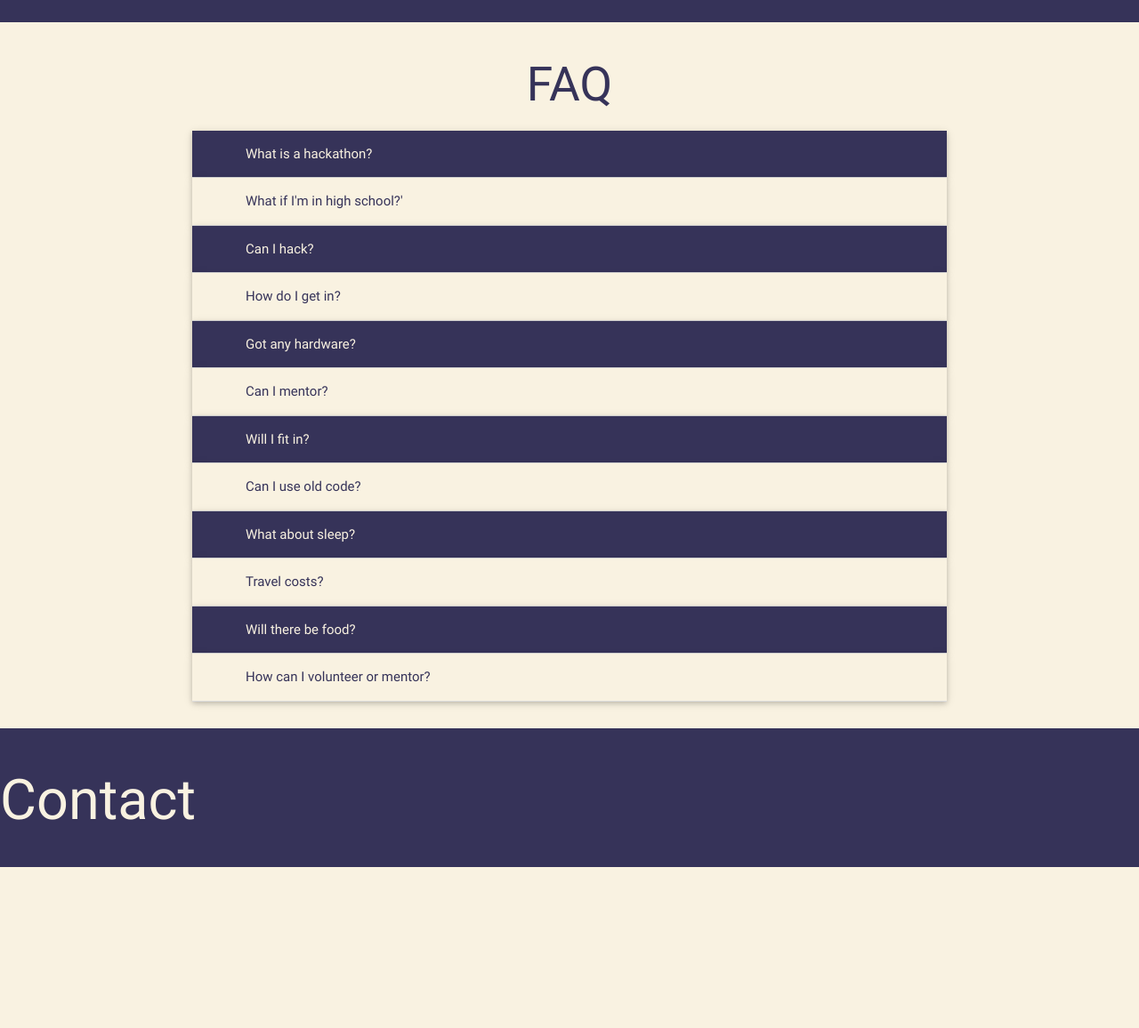
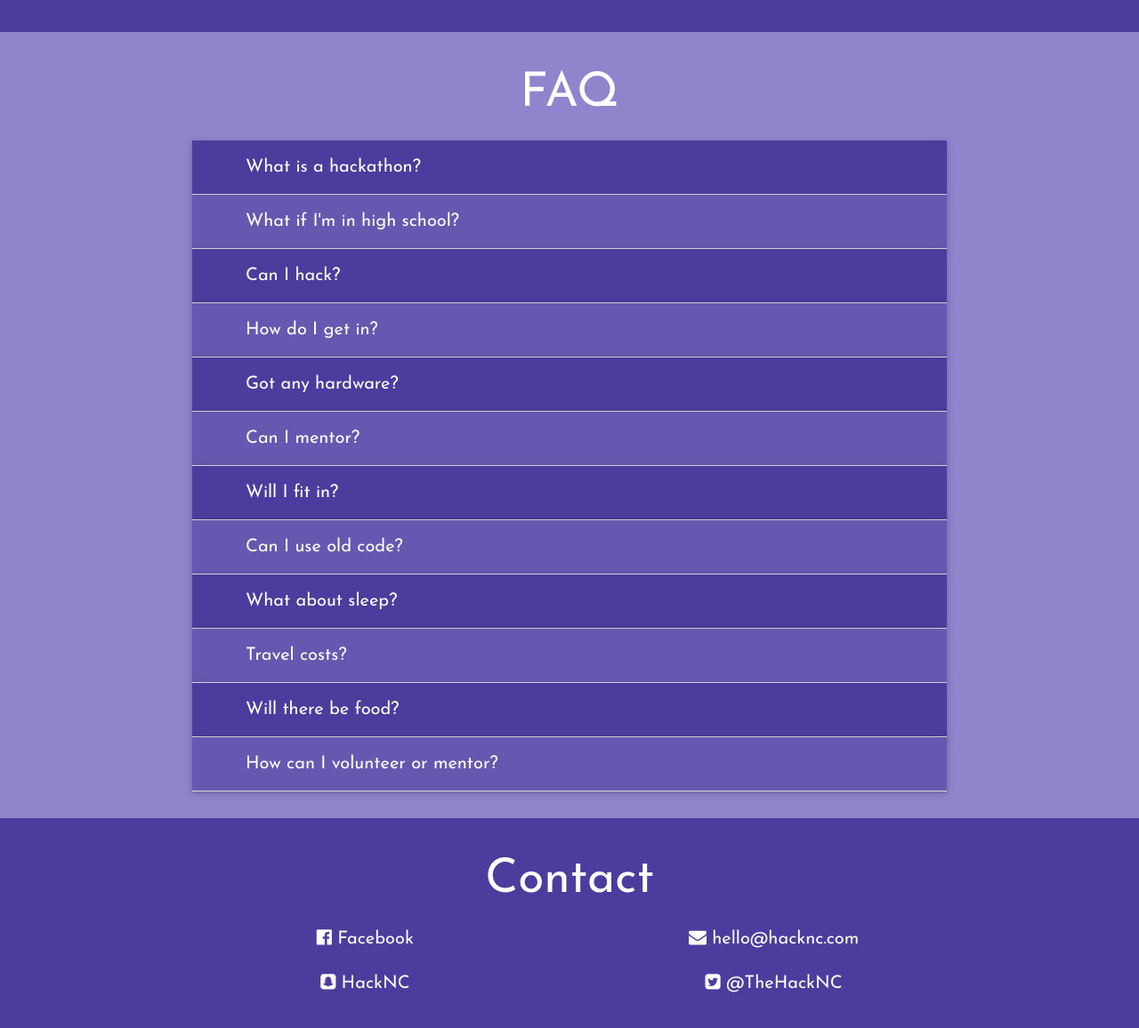
Before and after one commit to HackNC/fall2017, a Flask app: page / in a window 1280 px wide. Shown: the part 1301-2457 px from the top of the page at 89% size. Before the commit the page ends 2276 px from the top, so only its background shows below. Run offline with Flask 2, Linux system fonts and the light colour scheme; some libraries are stand-ins or nearby versions.

Commit message:
Colors, Contact, Maps

```diff
--- a/static/assets/js/main.js
+++ b/static/assets/js/main.js
@@ -14,12 +14,12 @@ $(document).ready(function() {
     $(window).scroll(function() {
         if ($(window).scrollTop() > navtop) {
             $('#navbar').addClass('nfixed');
-            $('#navbar').css('background-color', 'rgba(249, 242, 225, 1)');
+            $('#navbar').css('background-color', 'rgba(75, 61, 157, 1)');
         }
         else {
             $('#navbar').removeClass('nfixed');
             var alpha = $(window).scrollTop() / navtop;
-            $('#navbar').css('background-color', 'rgba(249, 242, 225, '+ alpha + ')');
+            $('#navbar').css('background-color', 'rgba(75, 61, 157, '+ alpha + ')');
         }
     });
 });
--- /dev/null
+++ b/static/assets/sass/components/_palette.scss
@@ -0,0 +1,46 @@
+$white: #FFFFFF;
+$black: #000000;
+
+$gray: #2C2C31;
+$light-gray: #272727;
+$table-gray: #313134;
+$white-gray: #f7f7f7;
+$brown: #4F4744;
+
+$blue-1: #204F80; // Darkest
+$blue-2: #3178C4;
+$blue-3: #3D9BF5;
+$blue-4: #5FB1FC; // Lightest
+
+$yellow-1: #FFC027;
+$yellow-2: #FFD600;
+
+$hunter-navy: #273A50;
+$hunter-blue: #57A0E5;
+$hunter-purple: #855CB5;
+$hunter-green: #9DE0BD;
+$hunter-yellow: #FFD600;
+
+// $color-primary-0: #E36E43;	// Main Primary color */
+// $color-primary-1: #FFB397;
+// $color-primary-2: #FE946D;
+// $color-primary-3: #C84C1E;
+// $color-primary-4: #9F330B;
+
+// $color-secondary-1-0: #E3C243;	// Main Secondary color (1) */
+// $color-secondary-1-1: #FFEA97;
+// $color-secondary-1-2: #FEE16D;
+// $color-secondary-1-3: #C8A61E;
+// $color-secondary-1-4: #9F810B;
+
+$purple-0: #4B3D9D;	// Main Secondary color (2) */
+$purple-1: #9084CD;
+$purple-2: #6658B0;
+$purple-3: #34248B;
+$purple-4: #22156E;
+
+// $color-complement-0: #2E9D6B;	// Main Complement color */
+// $color-complement-1: #7ACDA7;
+// $color-complement-2: #4BB082;
+// $color-complement-3: #158A55;
+// $color-complement-4: #086E3F;
--- a/static/assets/sass/main.scss
+++ b/static/assets/sass/main.scss
@@ -1,3 +1,11 @@
+* {
+    font-family: 'Josefin Sans';
+}
+
+* {
+    font-size: 20px;
+}
+
 .table-of-contents {
     a {
 
@@ -15,33 +23,55 @@
     }
 }
 
+@import 'components/palette';
 @import 'materialize';
 
 .background-light {
-    background-color: #f9f2e1;
-    color: #363359;
+    background-color: $purple-1;
+    color: $white;
 }
 
 .background-dark {
-    background-color: #363359;
-    color: #f9f2e1;
+    background-color: $purple-0;
+    color: $white;
 }
 
 .component {
-    background-color: #A3628F ! important;
+    background-color: $hunter-yellow;
+    color: $purple-4;
 }
 
 .component:hover {
-    background-color: #A0598C ! important;
+    background-color: $hunter-yellow;
+    color: $white;
+}
+
+#email:focus + label {
+    color: $white;
+
+}
+
+#email:focus {
+    border-bottom: 1px solid $white;
+    box-shadow: 0 1px 0 0 $black;
+}
+
+input[name='email'] .prefix.active {
+    color: $white;
+}
+
+label[for='email'] {
+    color: $white;
 }
 
 .faq-dark {
-    background-color: #363359;
-    color: #f9f2e1;
+    background-color: $purple-0;
+    color: $white;
 }
 
 .faq-light {
-    background-color: #f9f2e1;
+    background-color: $purple-2;
+    color: $white;
 }
 
 .slide {
@@ -80,6 +110,11 @@
     position: fixed;
     width: 100%;
 }
+
 .even {
-  background-color: #262349;
+    background-color: $purple-1;
 }
+
+.odd {
+    background-color: $purple-3;
+}
--- a/templates/index.html
+++ b/templates/index.html
@@ -4,9 +4,13 @@
         <meta charset="utf-8">
         <meta name="viewport" content="width=device-width, initial-scale=1, maximum-scale=1, user-scalable=no">
 
+
         <script src="http://code.jquery.com/jquery-1.11.0.min.js"></script>
         <script src="https://cdnjs.cloudflare.com/ajax/libs/materialize/0.100.1/js/materialize.min.js"></script>
         <link rel="stylesheet" href="static/assets/css/main.css"></script>
+
+        <link href="https://fonts.googleapis.com/css?family=Bungee|Rubik|Work+Sans|Cabin|Arvo|Nunito|Josefin+Sans" rel="stylesheet">
+        <link href="https://maxcdn.bootstrapcdn.com/font-awesome/4.7.0/css/font-awesome.min.css" rel="stylesheet">
 
         <title>HackNC 2017</title>
     </head>
@@ -33,22 +37,19 @@
             <div id="navbar" class='center'>
               <!--MOBILE-->
               <ul class='nbar tabs-transparent section table-of-contents hide-on-large-only'>
-                  <li class="nitem"><a class="indigo-text darken 4" href="#home">Home</a></li>
-                  <!-- <li class="nitem"><a class="indigo-text darken 4" href="#register">Register</a></li> -->
-                  <li class="nitem"><a class="indigo-text darken 4"
-                          href="#travel">Where and When</a></li>
-                  <li class="nitem"><a class="indigo-text darken 4" href="#faq">FAQ</a></li>
-                  <li class="nitem"><a class="indigo-text darken 4"
-                          href="#contact">Contact</a></li>
+                  <li class="nitem"><a href="#home">Home</a></li>
+                  <!-- <li class="nitem"><a href="#register">Register</a></li> <--></-->
+                  <li class="nitem"><a href="#travel">Where and When</a></li>
+                  <li class="nitem"><a href="#faq">FAQ</a></li>
+                  <li class="nitem"><a href="#contact">Contact</a></li>
               </ul>
               <!--DESKTOP-->
               <ul class='nbar tabs-transparent section table-of-contents hide-on-med-and-down'>
-                  <li class="nitem"><a class="indigo-text darken 4" href="#home">Home</a></li>
-                  <!-- <li class="nitem"><a class="indigo-text darken 4" href="#register">Register</a></li> -->
-                  <li class="nitem"><a class="indigo-text darken 4"
-                          href="#travel">Where and When</a></li>
-                  <li class="nitem"><a class="indigo-text darken 4" href="#faq">FAQ</a></li>
-                  <li class="nitem"><a class="indigo-text darken 4" href="#contact">Contact</a></li>
+                  <li class="nitem"><a href="#home">Home</a></li>
+                  <!-- <li class="nitem"><a href="#register">Register</a></li> -->
+                  <li class="nitem"><a href="#travel">Where and When</a></li>
+                  <li class="nitem"><a href="#faq">FAQ</a></li>
+                  <li class="nitem"><a href="#contact">Contact</a></li>
               </ul>
             </div>
         </div>
@@ -87,7 +88,7 @@
                               height="300"
                               frameborder="0" style="border:0"
                               src="https://www.google.com/maps/embed/v1/place?key=AIzaSyBzbKXif59z3vKRfUXR3LOs_Oc5w-GpB2o
-                                &q=Wollen+Gym+UNC+NC" allowfullscreen>
+                                &q=Woollen+Gymnasium+UNC+NC" allowfullscreen>
                             </iframe>
                         </div>
 
@@ -107,7 +108,7 @@
                               height="600"
                               frameborder="0" style="border:0"
                               src="https://www.google.com/maps/embed/v1/place?key=AIzaSyBzbKXif59z3vKRfUXR3LOs_Oc5w-GpB2o
-                                &q=Wollen+Gym+UNC+NC" allowfullscreen>
+                                &q=Woollen+Gymnasium+UNC+NC" allowfullscreen>
                             </iframe>
                         </div>
                     </div>
@@ -123,7 +124,7 @@
                             <div class="collapsible-body faq-light"><p>A hackathon is a weekend of fun and learning. You'll become a better programmer, meet awesome people, and make cool stuff.  There will also be opportunities to win cool prizes and network with our sponsors.</p></div>
                         </li>
                         <li>
-                            <div class="collapsible-header faq-light"><i class="material-icons"></i>What if I'm in high school?'</div>
+                            <div class="collapsible-header faq-light"><i class="material-icons"></i>What if I'm in high school?</div>
                             <div class="collapsible-body faq-dark"><p>As long as you'll be 18 by November 3rd, 2017, we would love for you to come to HackNC.  Unfortunately (because of the incredible amount of paperwork involved) we won't be able to accept anyone under the age of 18.</p></div>
                         </li>
                         <li>
@@ -171,7 +172,21 @@
             </div>
 
             <div class="section background-dark scrollspy" id='contact'>
-                <h1>Contact</h1>
+                <h2 class="center">Contact</h2>
+                <div class="container">
+                    <div class="row">
+                        <div class="col s6 center"><a href="https://www.facebook.com/thehacknc/?fref=ts" class="white-text">
+                            <i class="fa fa-facebook-official"></i> Facebook</a></div>
+                        <div class="col s6 center"><a href="mailto:hello@hacknc.com" class="white-text">
+                            <i class="fa fa-envelope"></i> hello@hacknc.com</a></div>
+                    </div>
+                        <div class="row">
+                        <div class="col s6 center"><a href="https://www.snapchat.com/add/hacknc" class="white-text">
+                            <i class="fa fa-snapchat-square"></i> HackNC</a></div>
+                        <div class="col s6 center"><a href="https://twitter.com/thehacknc" class="white-text">
+                            <i class="fa fa-twitter-square"></i> @TheHackNC</a></div>
+                    </div>
+                </div>
             </div>
 
             <script src="static/assets/js/main.js"></script>
--- a/travel.txt
+++ b/travel.txt
@@ -1,2 +1 @@
-HackNC 2017 is going to take place from November 3rd through 5th at Wollen
-Gymnasium at UNC-Chapel Hill!
+HackNC 2017 is going to take place from November 3rd through 5th at Woollen Gymnasium at UNC-Chapel Hill!
```
Also changed, not shown: static/assets/css/main.css, static/assets/images/running_guy.png (added), static/assets/images/teacher_girl.png (added), static/assets/images/tube_dude.png (added), 2 other files.
